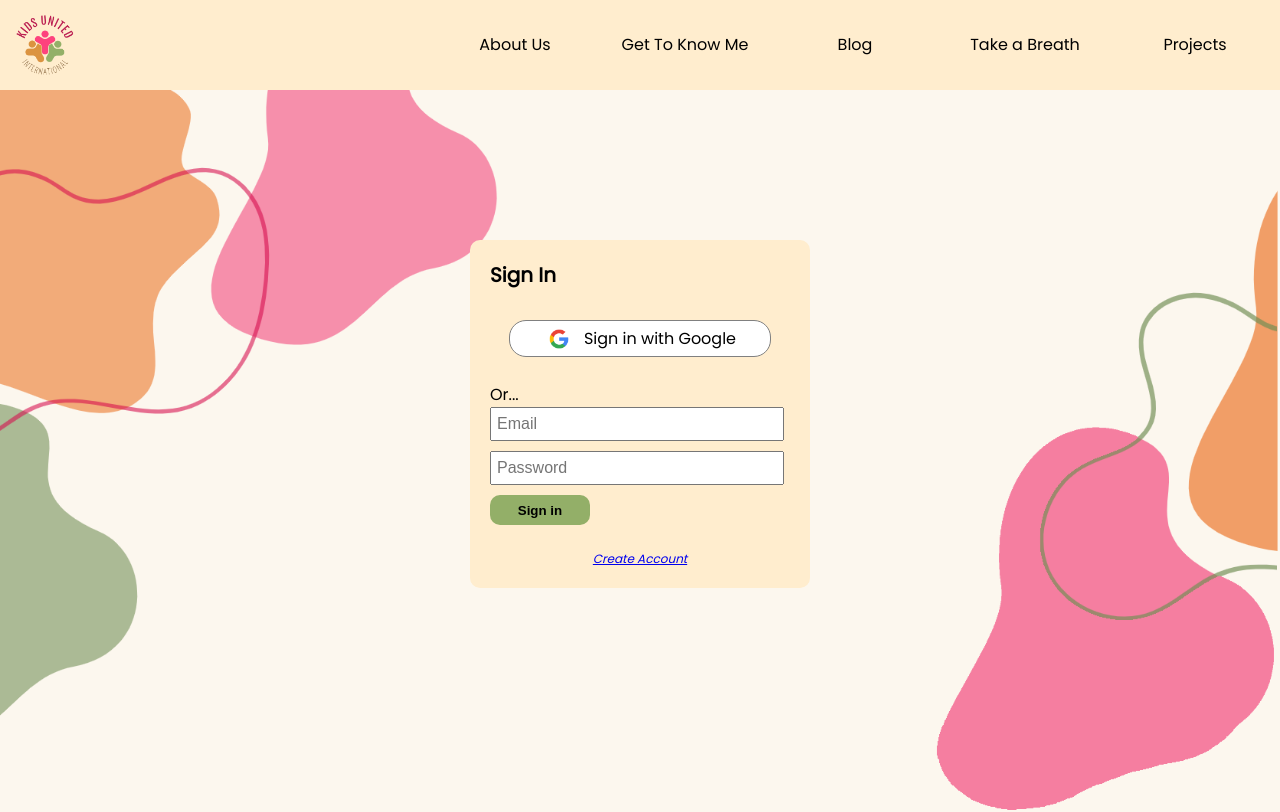
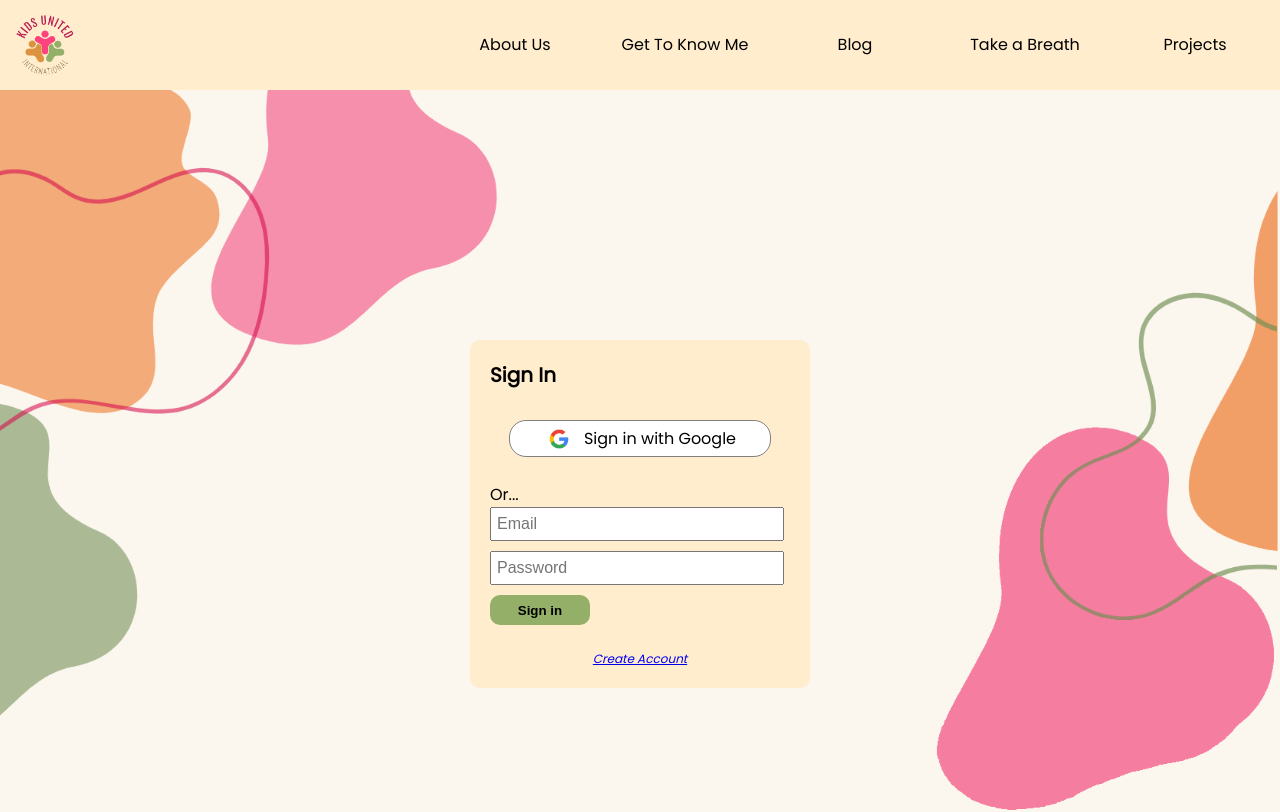
Before and after one commit to EricKugel/kids-united-int, a Next.js app: page /login in a window 1280 px wide. Shown: the top 812 px of the page. Built offline with nearby package versions, Linux system fonts and the light colour scheme; no server answers.

Commit message:
tiny stupid little css bug

```diff
--- a/styles/Form.module.css
+++ b/styles/Form.module.css
@@ -39,8 +39,8 @@
 }
 
 .formPageWrapper {
-  padding-top: 150px;
-  padding-bottom: 150px;
+  padding-top: 250px;
+  padding-bottom: 200px;
 }
 
 .largeFormWrapper {
```
